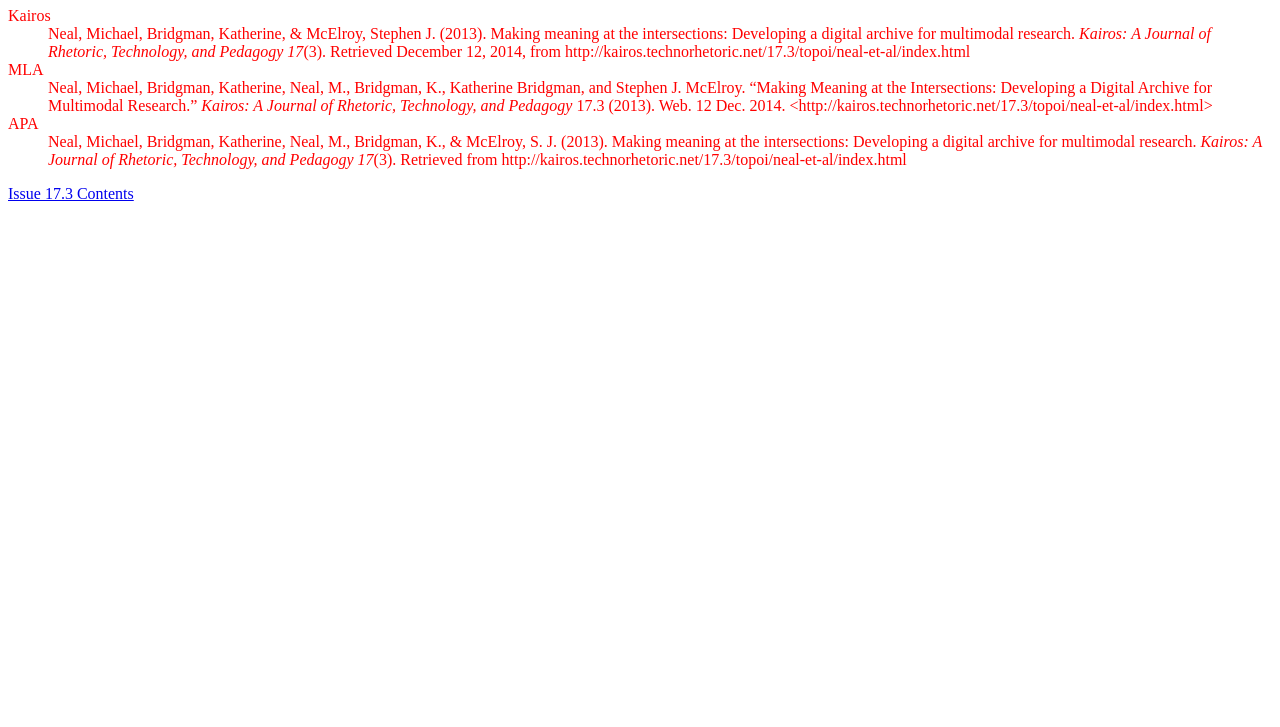
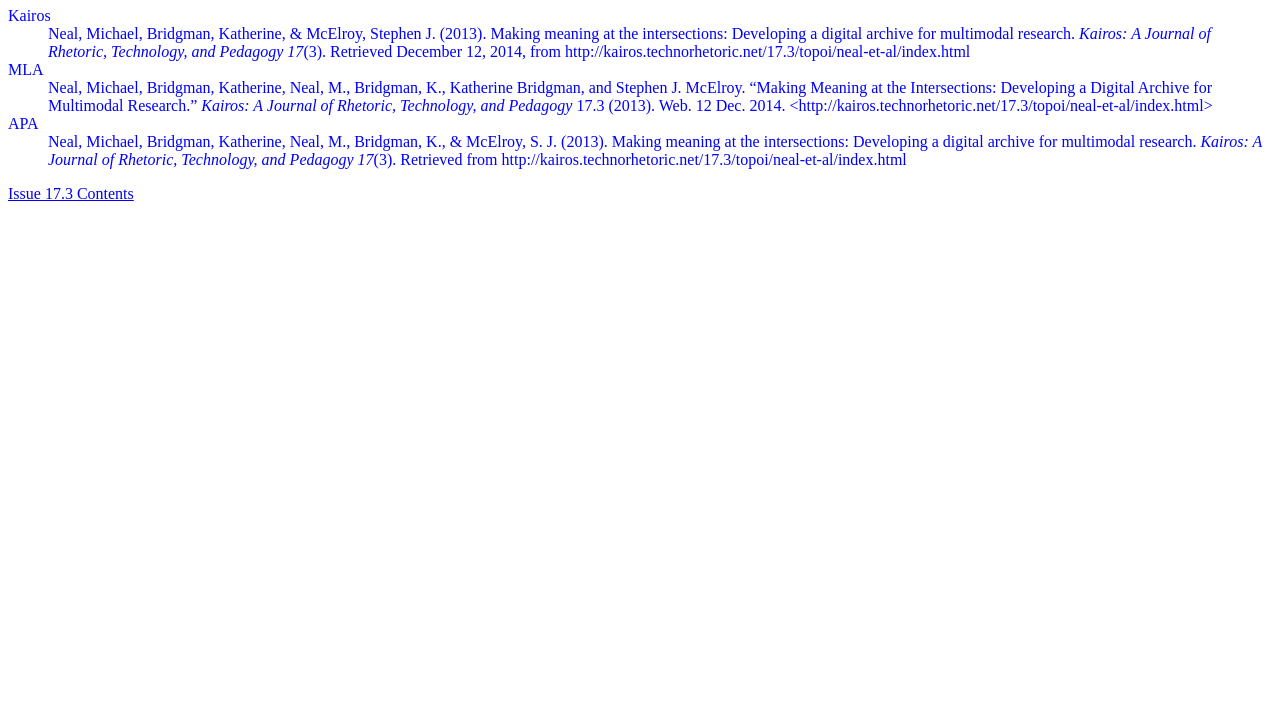
Before and after one commit to eymand/kairos-toolbar, a plain HTML site: page demo/index.html in a window 1280 px wide. Shown: the part 73-800 px from the top of the page. Drawn offline with nearby package versions, Linux system fonts and the light colour scheme.

Commit message:
Fixed placeholder RWD selector in CSS; corrected meta-viewport check

```diff
--- a/kairos-toolbar-styles.css
+++ b/kairos-toolbar-styles.css
@@ -1,2 +1,2 @@
 body { color: red; }
-html.kairosToolbarRWD body { color: blue; }
+html.kt-rwd body { color: blue; }
--- a/kairos-toolbar.js
+++ b/kairos-toolbar.js
@@ -282,7 +282,7 @@
       // Check for the presence of <meta name="viewport"> tag; if it doesn't exist, assume we're
       // dealing with a non-responsive webtext...load a class that loads CSS for an old-school-style
       // toolbar
-      if($('meta[name="viewport"]', 'head')) {
+      if($('meta[name="viewport"]', 'head').length > 0) {
         $('html').addClass('kt-rwd');
       }
       // Otherwise, looks like it should be responsive...
```
